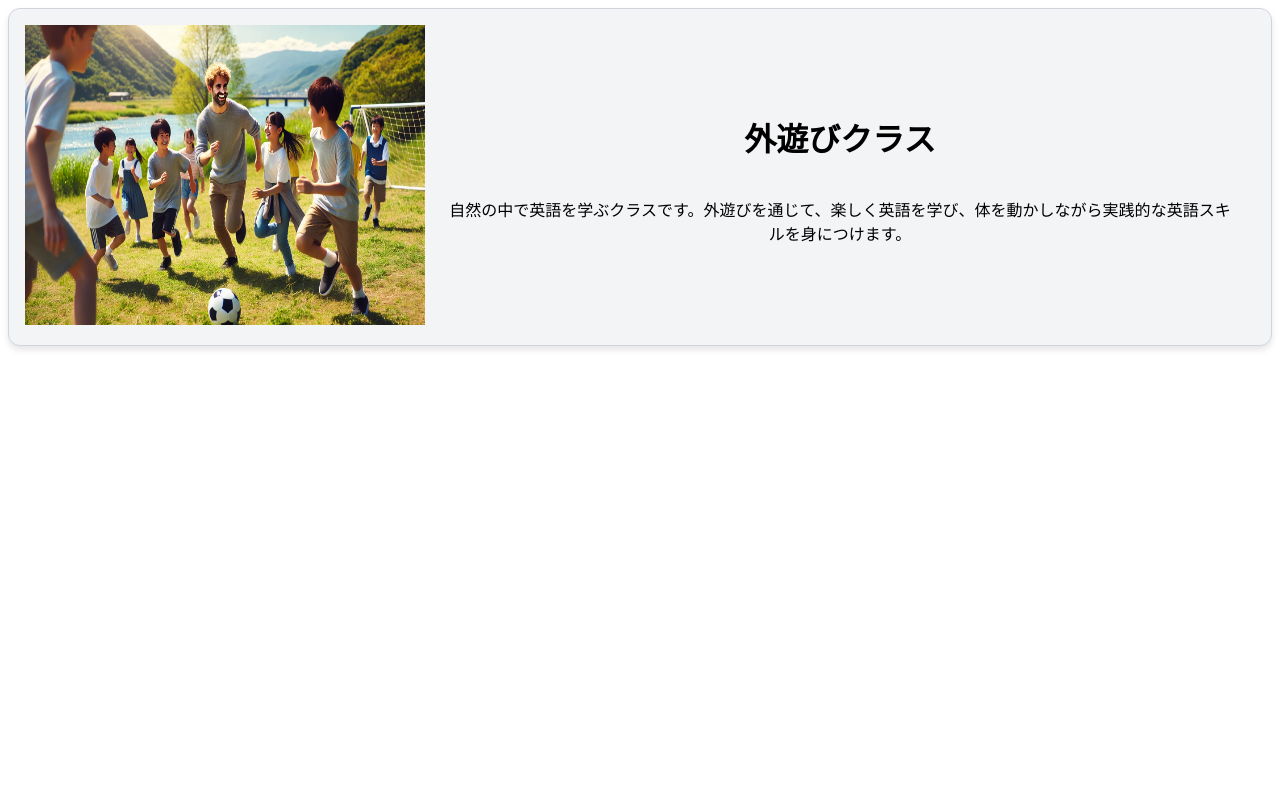
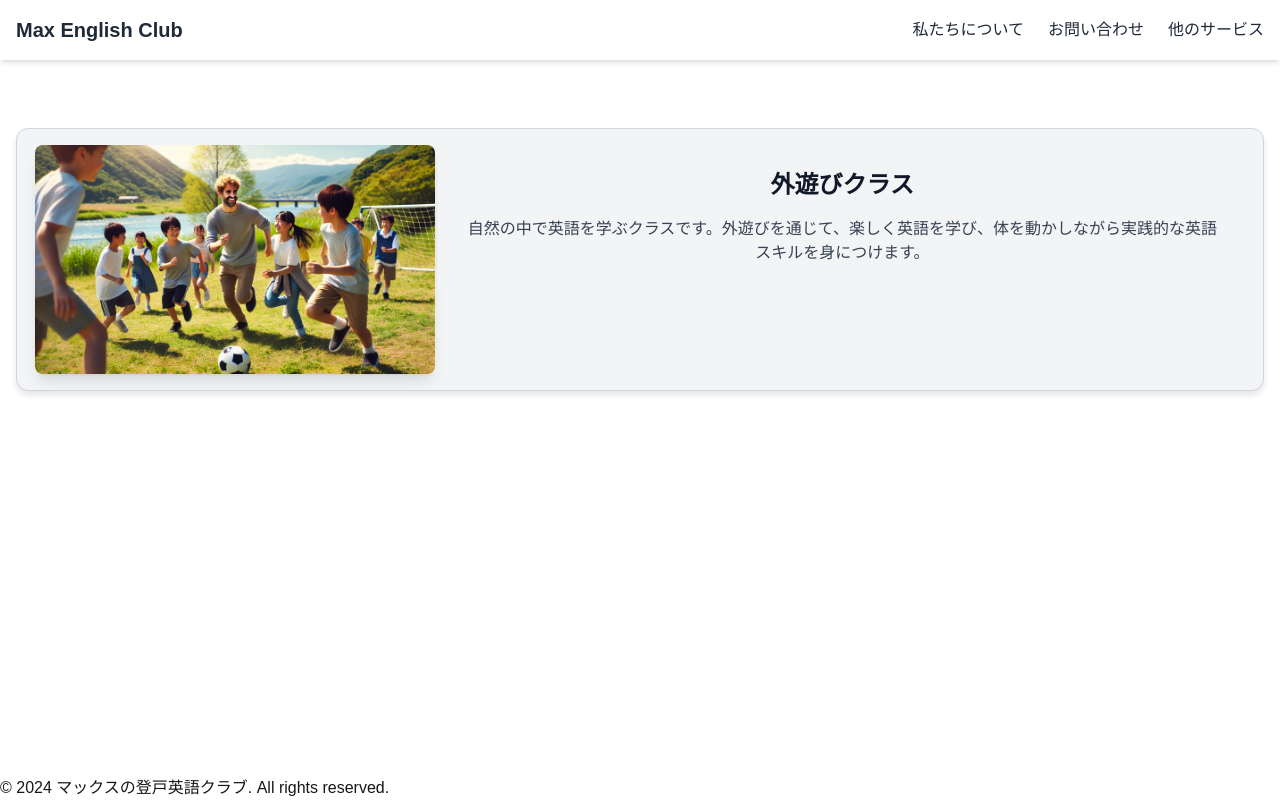
Before and after one commit to maxhastifriedman/noborito, a Next.js app: page /kodomo in a window 1280 px wide. Built offline with nearby package versions, Linux system fonts and the light colour scheme.

Commit message:
new folder based formati

```diff
--- a/src/pages/about.tsx
+++ b/src/app/about/page.tsx
@@ -1,11 +1,10 @@
 import { NextPage } from 'next';
 import Head from 'next/head';
-import Layout from '../components/Layout'; // Make sure this is imported
-import styles from '../styles/about.module.css';
+import styles from '../../styles/about.module.css';
 
 const About: NextPage = () => {
   return (
-    <Layout> {/* Ensure Layout is wrapping everything */}
+    <>
       <Head>
         <title>私たちについて | マックスの英語クラブ</title>
       </Head>
@@ -15,7 +14,7 @@ const About: NextPage = () => {
           私たちは、神奈川北部（登戸地域）で英語教育に取り組んでいる教育クラブです。子供から大人まで、全ての方に英語学習の機会を提供しています。
         </p>
       </section>
-    </Layout>
+    </>
   );
 };
 
--- a/src/pages/oyako.tsx
+++ b/src/app/kodomo/page.tsx
@@ -1,16 +1,16 @@
 import { NextPage } from 'next';
 import Image from 'next/image';
-import styles from '../styles/classes.module.css';
+import styles from '../../styles/classes.module.css';
 
-const Oyako: NextPage = () => {
+const Sotoasobi: NextPage = () => {
   return (
     <div className="container mx-auto px-4 py-8">
       <div className={`${styles.serviceItem} flex flex-col sm:flex-row items-center sm:items-start`}>
         {/* Image Section */}
         <div className="w-full sm:w-1/3 flex justify-center">
           <Image
-            src="/images/music.webp"
-            alt="Parent-Child Class"
+            src="/images/sports.webp"
+            alt="Outdoor Activity Class"
             width={400}
             height={300}
             className="rounded-lg shadow-lg object-cover w-full max-w-[400px] h-auto"
@@ -18,9 +18,9 @@ const Oyako: NextPage = () => {
         </div>
         {/* Text Section */}
         <div className={`${styles.serviceDescription} w-full sm:w-2/3 sm:pl-6 text-center sm:text-left`}>
-          <h1 className="text-2xl font-bold text-gray-900 mb-4">親子クラス</h1>
+          <h1 className="text-2xl font-bold text-gray-900 mb-4">外遊びクラス</h1>
           <p className="text-gray-700">
-            親子で楽しむ英語クラスです。このクラスでは、親子が一緒に英語を学び、楽しいアクティビティを通じて絆を深めます。
+            自然の中で英語を学ぶクラスです。外遊びを通じて、楽しく英語を学び、体を動かしながら実践的な英語スキルを身につけます。
           </p>
         </div>
       </div>
@@ -28,4 +28,4 @@ const Oyako: NextPage = () => {
   );
 };
 
-export default Oyako;
+export default Sotoasobi;
--- a/src/app/layout.tsx
+++ b/src/app/layout.tsx
@@ -1,10 +1,10 @@
 import type { Metadata } from "next";
 import localFont from "next/font/local";
-import './globals.css'; // Global CSS file (Tailwind or custom styles)
-import { ReactNode } from 'react';
-import Layout from '../components/Layout'; // Import Layout to wrap all pages
+import "./globals.css"; // ✅ Import global styles ONCE
+import Navbar from "@/components/Navbar";
+import Footer from "@/components/Footer";
 
-// Local fonts
+// Load Local Fonts
 const geistSans = localFont({
   src: "./fonts/GeistVF.woff",
   variable: "--font-geist-sans",
@@ -16,7 +16,7 @@ const geistMono = localFont({
   weight: "100 900",
 });
 
-// Metadata for global usage
+// Global Metadata
 export const metadata: Metadata = {
   title: "Max English Club",
   description: "Providing English education opportunities in Kanagawa.",
@@ -28,16 +28,19 @@ export const metadata: Metadata = {
 
 export default function RootLayout({
   children,
-}: Readonly<{
-  children: React.ReactNode;
-}>) {
+}: Readonly<{ children: React.ReactNode }>) {
   return (
     <html lang="ja">
       <body className={`${geistSans.variable} ${geistMono.variable} antialiased`}>
-        {/* 🛠️ Wrap everything in Layout.tsx */}
-        <Layout>
-          {children}
-        </Layout>
+        {/* ✅ Navbar & Footer are now directly inside app/layout.tsx */}
+        <div className="flex flex-col min-h-screen">
+          <Navbar />
+
+          {/* ✅ Main Content */}
+          <main className="flex-1 pt-24">{children}</main>
+
+          <Footer />
+        </div>
       </body>
     </html>
   );
--- a/src/pages/otona.tsx
+++ b/src/app/otona/page.tsx
@@ -1,6 +1,6 @@
 import { NextPage } from 'next';
 import Image from 'next/image';
-import styles from '../styles/classes.module.css';
+import styles from '../../styles/classes.module.css';
 
 const Roleplay: NextPage = () => {
   return (
--- a/src/pages/kodomo.tsx
+++ b/src/app/oyako/page.tsx
@@ -1,16 +1,16 @@
 import { NextPage } from 'next';
 import Image from 'next/image';
-import styles from '../styles/classes.module.css';
+import styles from '../../styles/classes.module.css';
 
-const Sotoasobi: NextPage = () => {
+const Oyako: NextPage = () => {
   return (
     <div className="container mx-auto px-4 py-8">
       <div className={`${styles.serviceItem} flex flex-col sm:flex-row items-center sm:items-start`}>
         {/* Image Section */}
         <div className="w-full sm:w-1/3 flex justify-center">
           <Image
-            src="/images/sports.webp"
-            alt="Outdoor Activity Class"
+            src="/images/music.webp"
+            alt="Parent-Child Class"
             width={400}
             height={300}
             className="rounded-lg shadow-lg object-cover w-full max-w-[400px] h-auto"
@@ -18,9 +18,9 @@ const Sotoasobi: NextPage = () => {
         </div>
         {/* Text Section */}
         <div className={`${styles.serviceDescription} w-full sm:w-2/3 sm:pl-6 text-center sm:text-left`}>
-          <h1 className="text-2xl font-bold text-gray-900 mb-4">外遊びクラス</h1>
+          <h1 className="text-2xl font-bold text-gray-900 mb-4">親子クラス</h1>
           <p className="text-gray-700">
-            自然の中で英語を学ぶクラスです。外遊びを通じて、楽しく英語を学び、体を動かしながら実践的な英語スキルを身につけます。
+            親子で楽しむ英語クラスです。このクラスでは、親子が一緒に英語を学び、楽しいアクティビティを通じて絆を深めます。
           </p>
         </div>
       </div>
@@ -28,4 +28,4 @@ const Sotoasobi: NextPage = () => {
   );
 };
 
-export default Sotoasobi;
+export default Oyako;
--- a/src/app/page.tsx
+++ b/src/app/page.tsx
@@ -1,9 +1,7 @@
 import Link from 'next/link';
-import Layout from '../components/Layout';
 
 export default function HomePage() {
   return (
-    <Layout>
     <div className="min-h-screen bg-[url('/images/wallpaper.jpg')] bg-cover bg-center bg-fixed text-white">
       {/* Navbar
       <nav className="bg-white bg-opacity-80 backdrop-blur-sm py-4 fixed top-0 left-0 w-full z-10 shadow-md">
@@ -89,6 +87,6 @@ export default function HomePage() {
         <p>&copy; 2024 Max English Club. All rights reserved.</p>
       </footer>
     </div>
-    </Layout>
+
   );
 }
--- a/src/pages/premium.tsx
+++ b/src/app/premium/page.tsx
@@ -1,6 +1,6 @@
 import { NextPage } from 'next';
 import Image from 'next/image';
-import styles from '../styles/classes.module.css';
+import styles from '../../styles/classes.module.css';
 
 const Premium: NextPage = () => {
   return (
```
Also changed, not shown: src/components/Layout.tsx (deleted, +0 -25 lines), src/app/contact/page.tsx (renamed from src/pages/contact.tsx), src/app/services/page.tsx (renamed from src/pages/services.tsx).
